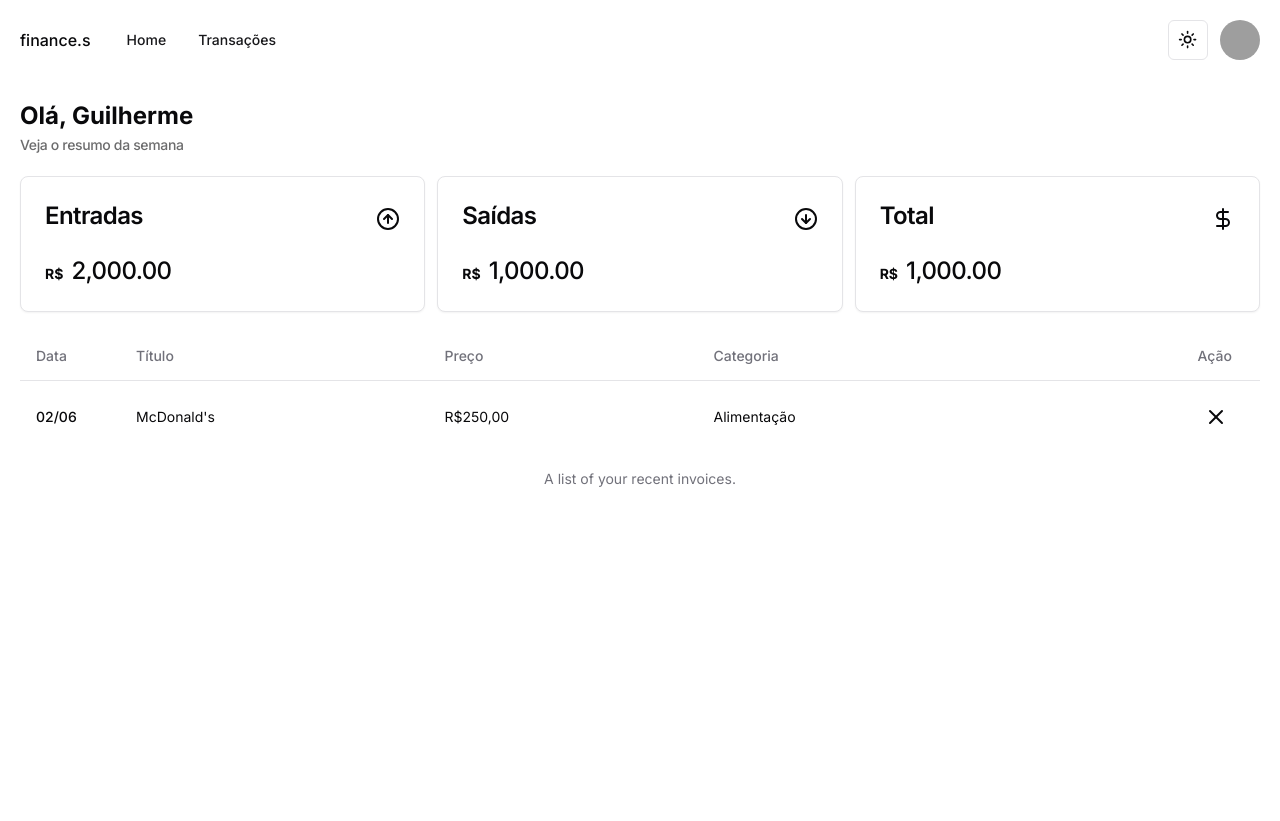
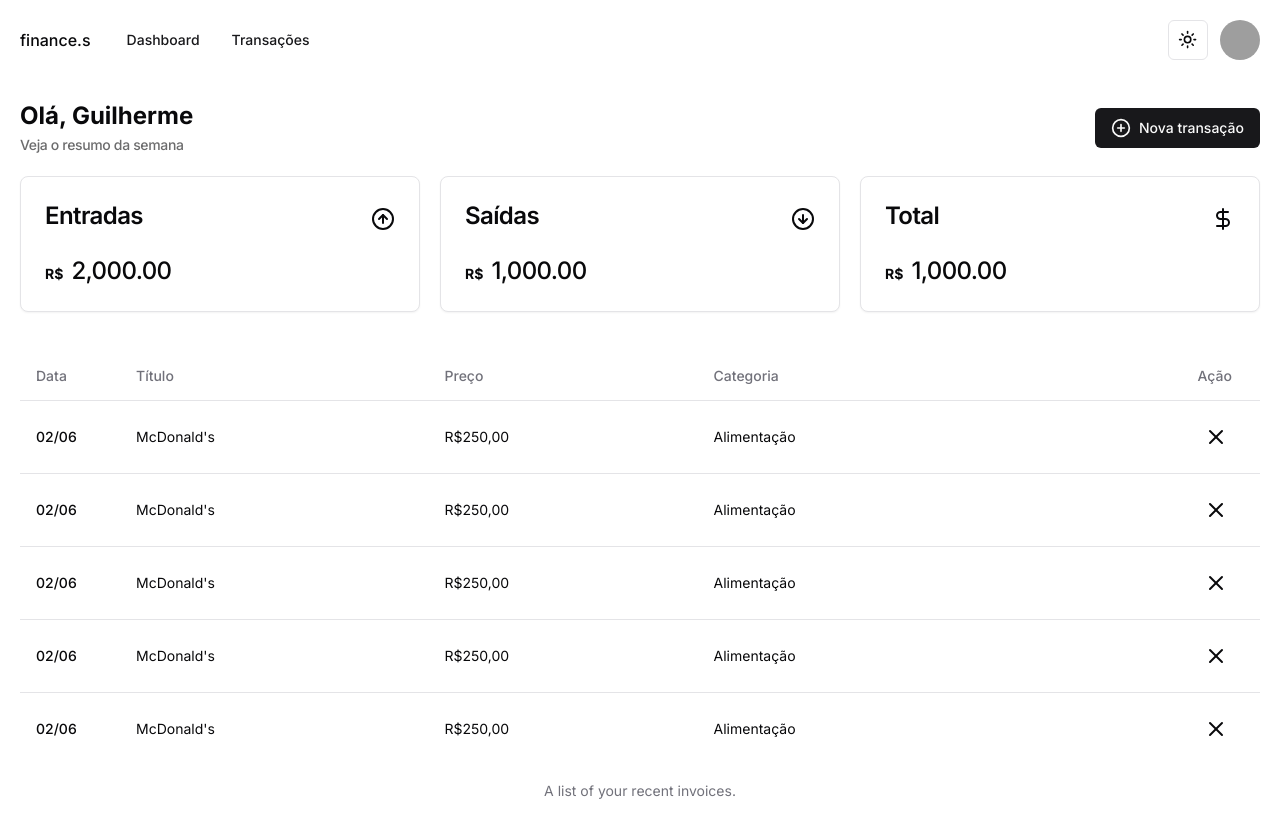
Before and after one commit to Guigalaverna/finance.s, a Next.js app: page / in a window 1280 px wide. Before the commit the page ends 800 px from the top, so only its background shows below. Built offline with nearby package versions, Linux system fonts and the light colour scheme; grey boxes are pictures that could not be loaded.

Commit message:
feat: finish dashboard layout

```diff
--- a/src/app/page.tsx
+++ b/src/app/page.tsx
@@ -1,7 +1,13 @@
 import { Header } from "@/components/header";
 import { RecentTransactionsTable } from "@/components/recent-transaction-table";
+import { Button } from "@/components/ui/button";
 import { Card, CardContent, CardHeader, CardTitle } from "@/components/ui/card";
-import { ArrowDownCircle, ArrowUpCircle, DollarSign } from "lucide-react";
+import {
+  ArrowDownCircle,
+  ArrowUpCircle,
+  DollarSign,
+  PlusCircle,
+} from "lucide-react";
 
 export default function Home() {
   return (
@@ -9,14 +15,21 @@ export default function Home() {
       <Header />
 
       <section className="mt-10">
-        <header>
-          <h2 className="text-2xl font-bold">Olá, Guilherme</h2>
-          <span className="text-sm tracking-tight font-medium opacity-60">
-            Veja o resumo da semana
-          </span>
+        <header className="flex items-center justify-between">
+          <div>
+            <h2 className="text-2xl font-bold">Olá, Guilherme</h2>
+            <span className="text-sm tracking-tight font-medium opacity-60">
+              Veja o resumo da semana
+            </span>
+          </div>
+
+          <Button className="flex items-center gap-2">
+            <PlusCircle size={20} />
+            Nova transação
+          </Button>
         </header>
 
-        <div className="grid grid-cols-3 mt-5 gap-3">
+        <div className="grid grid-cols-3 mt-5 gap-5">
           <Card>
             <CardHeader className="flex flex-row items-center justify-between">
               <CardTitle>Entradas</CardTitle>
@@ -57,7 +70,7 @@ export default function Home() {
           </Card>
         </div>
 
-        <RecentTransactionsTable className="mt-5" />
+        <RecentTransactionsTable className="mt-10" />
       </section>
     </main>
   );
--- a/src/components/header.tsx
+++ b/src/components/header.tsx
@@ -18,7 +18,7 @@ export function Header() {
       <div className="flex items-center gap-5">
         <span className="font-medium">finance.s</span>
         <nav>
-          <Button variant="link">Home</Button>
+          <Button variant="link">Dashboard</Button>
           <Button variant="link">Transações</Button>
         </nav>
       </div>
--- a/src/components/recent-transaction-table.tsx
+++ b/src/components/recent-transaction-table.tsx
@@ -24,7 +24,8 @@ export function RecentTransactionsTable({ className }: { className?: string }) {
         </TableRow>
       </TableHeader>
       <TableBody>
-        <TableRow>
+        {Array.from({ length: 5 }).map((item) => (
+          <TableRow key={Number(item)}>
             <TableCell className="font-medium">02/06</TableCell>
             <TableCell>McDonald's</TableCell>
             <TableCell>R$250,00</TableCell>
@@ -35,6 +36,7 @@ export function RecentTransactionsTable({ className }: { className?: string }) {
               </Button>
             </TableCell>
           </TableRow>
+        ))}
       </TableBody>
     </Table>
   );
```
Lines whose indentation alone changed are shown as unchanged.
